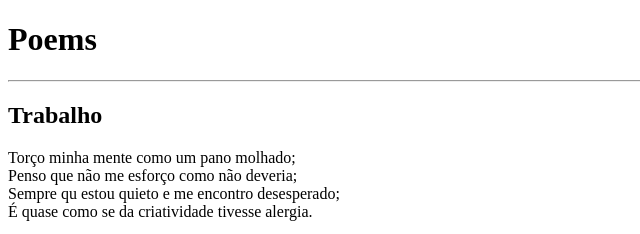
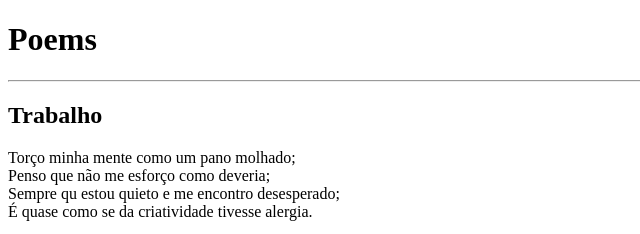
Before and after one commit to p3980/oy, a plain HTML site: page poems.html in a window 1280 px wide. Shown: the top 234 px of the page, 0-640 px from the left. Drawn offline with Linux system fonts and the light colour scheme.

Commit message:
Update poems.html

```diff
--- a/poems.html
+++ b/poems.html
@@ -13,7 +13,7 @@
     <p>
         Torço minha mente como um pano molhado;
         <br>
-        Penso que não me esforço como não deveria;
+        Penso que não me esforço como deveria;
         <br>
         Sempre qu estou quieto e me encontro desesperado;
         <br>
```
